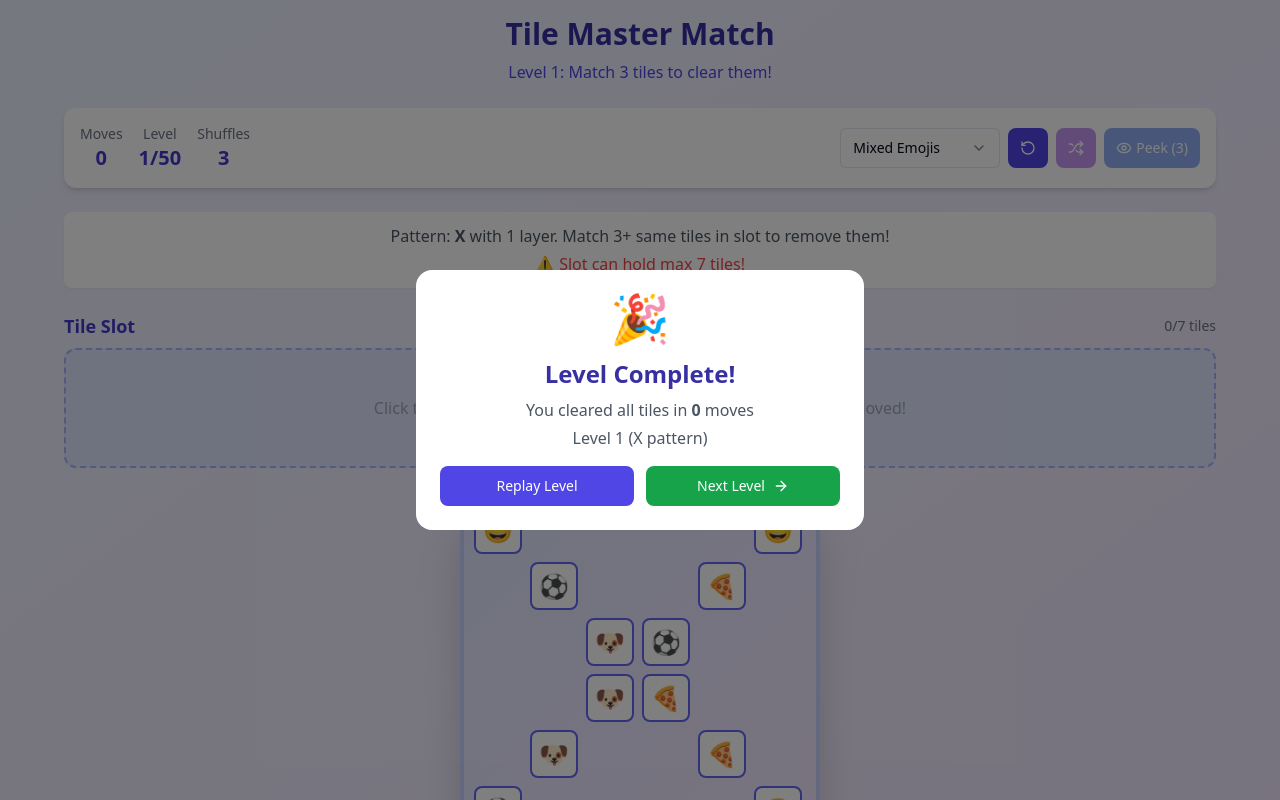
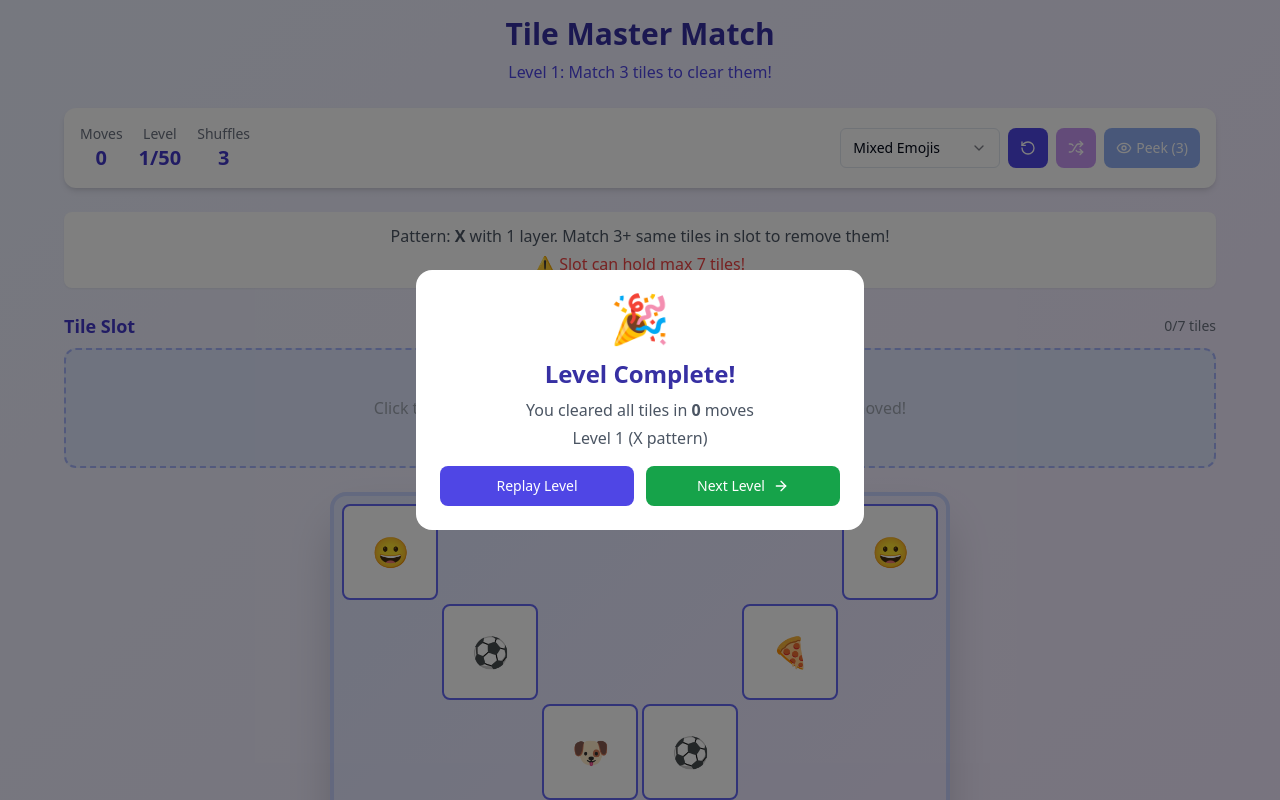
Before and after one commit to raobeid2025/3tilesGamev1, a React (Vite) app: page / in a window 1280 px wide. Shown: the top 800 px of the page. Built offline with nearby package versions, Linux system fonts and the light colour scheme.

Commit message:
[dyad] wrote 1 file(s)

```diff
--- a/src/components/TileGameBoard.tsx
+++ b/src/components/TileGameBoard.tsx
@@ -1,6 +1,6 @@
 "use client";
 
-import React from 'react';
+import React, { useState, useEffect, useRef, useCallback } from 'react';
 import { motion, AnimatePresence } from "framer-motion";
 import { Check } from "lucide-react";
 import { Tile, LevelConfig } from "@/utils/game-config";
@@ -32,21 +32,65 @@ const TileGameBoard: React.FC<TileGameBoardProps> = ({
   // Sort tiles by layer to ensure correct z-index rendering (lower layers first)
   const sortedTiles = [...tiles].sort((a, b) => a.layer - b.layer);
 
-  const tileSize = 52; // Base size of a tile
-  const tileSpacing = 4; // Gap between tiles (approx 0.5rem)
-  const effectiveTileSize = tileSize + tileSpacing; // Total space a tile occupies
+  const boardRef = useRef<HTMLDivElement>(null);
+  const [calculatedTileSize, setCalculatedTileSize] = useState(52); // Default desktop size
+  const [calculatedTileSpacing, setCalculatedTileSpacing] = useState(4); // Default spacing
+
+  const tileDepth = 6; // Fixed depth for the 3D effect
+
+  const calculateSizes = useCallback(() => {
+    if (boardRef.current) {
+      const containerWidth = boardRef.current.offsetWidth;
+      // Max board width for larger screens, otherwise use container width
+      const maxBoardWidth = Math.min(containerWidth, 600);
+
+      const newTileSpacing = 4; // Keep spacing consistent
+      const availableWidthForTiles = maxBoardWidth - (currentLevelConfig.gridSize - 1) * newTileSpacing;
+      let newTileSize = Math.floor(availableWidthForTiles / currentLevelConfig.gridSize);
+
+      // Ensure a minimum tile size for usability
+      newTileSize = Math.max(newTileSize, 30);
+
+      setCalculatedTileSize(newTileSize);
+      setCalculatedTileSpacing(newTileSpacing);
+    }
+  }, [currentLevelConfig.gridSize]);
+
+  useEffect(() => {
+    calculateSizes(); // Initial calculation
+
+    const resizeObserver = new ResizeObserver(calculateSizes);
+    if (boardRef.current) {
+      resizeObserver.observe(boardRef.current);
+    }
+
+    return () => {
+      if (boardRef.current) {
+        resizeObserver.unobserve(boardRef.current);
+      }
+    };
+  }, [calculateSizes]);
+
+  const effectiveTileSize = calculatedTileSize + calculatedTileSpacing;
+
+  const getEmojiFontSize = (size: number) => {
+    if (size >= 50) return "text-3xl";
+    if (size >= 40) return "text-2xl";
+    return "text-xl";
+  };
 
   return (
-    <div className="flex justify-center mb-6">
+    <div className="flex justify-center mb-6 w-full px-2 sm:px-4"> {/* Added w-full and padding for responsiveness */}
       <div
+        ref={boardRef} // Attach ref here
         className="bg-gradient-to-br from-indigo-100 to-purple-100 rounded-2xl p-2 shadow-2xl relative overflow-hidden border-4 border-indigo-200"
-        style={{ perspective: '1000px' }} // Added perspective to the board
+        style={{ perspective: '1000px' }}
       >
         <div
           className="relative"
           style={{
-            width: `${currentLevelConfig.gridSize * effectiveTileSize}px`,
-            height: `${currentLevelConfig.gridSize * effectiveTileSize}px`,
+            width: `${currentLevelConfig.gridSize * effectiveTileSize - calculatedTileSpacing}px`, // Adjust total width
+            height: `${currentLevelConfig.gridSize * effectiveTileSize - calculatedTileSpacing}px`, // Adjust total height
           }}
         >
           {sortedTiles.map((tile) => {
@@ -61,11 +105,11 @@ const TileGameBoard: React.FC<TileGameBoardProps> = ({
                 layout
                 initial={!blocked ? { scale: 0.8, opacity: 0 } : {}}
                 animate={
-                  isThisThePeekedTile || isDisplayingPeek // If it's the peeked tile OR the tile moving for peek
-                    ? { scale: 1, opacity: 1 } // It should be fully opaque
+                  isThisThePeekedTile || isDisplayingPeek
+                    ? { scale: 1, opacity: 1 }
                     : blocked
-                      ? { scale: 1, opacity: 0.6 } // If blocked and not involved in peek, 60% opacity
-                      : { scale: 1, opacity: 1 } // Otherwise (unblocked), fully opaque
+                      ? { scale: 1, opacity: 0.6 }
+                      : { scale: 1, opacity: 1 }
                 }
                 exit={{
                   scale: 0,
@@ -79,31 +123,32 @@ const TileGameBoard: React.FC<TileGameBoardProps> = ({
                   damping: 45
                 } : { duration: 0 }}
                 style={{
-                  left: `${tile.position.col * effectiveTileSize + tileSpacing / 2}px`,
-                  top: `${tile.position.row * effectiveTileSize + tileSpacing / 2}px`,
+                  left: `${tile.position.col * effectiveTileSize}px`,
+                  top: `${tile.position.row * effectiveTileSize}px`,
                   transform: `translateZ(${tile.layer * 15}px)`,
-                  zIndex: isDisplayingPeek ? 2 : (isThisThePeekedTile ? 1.5 : tile.layer), // Ensure peeked tile is visible
+                  zIndex: isDisplayingPeek ? 2 : (isThisThePeekedTile ? 1.5 : tile.layer),
                 }}
               >
                 {/* The actual tile that moves */}
                 <motion.div
                   key={`actual-tile-${tile.id}`}
                   className={`
-                    relative w-12 h-12 cursor-pointer transform
+                    relative cursor-pointer transform
                     ${(blocked && !isDisplayingPeek && !isThisThePeekedTile) ? "cursor-not-allowed" : ""}
                   `}
                   onClick={() => handleTileClickOnBoard(tile.id, blocked)}
                   style={{
+                    width: `${calculatedTileSize}px`,
+                    height: `${calculatedTileSize}px`,
                     transformStyle: "preserve-3d",
-                    transformOrigin: "center center -2px", // Set transform origin for 3D rotation (assuming 4px depth)
-                    zIndex: isDisplayingPeek ? 2 : (isThisThePeekedTile ? 1.5 : 1), // Keep zIndex high for the lifting tile
+                    transformOrigin: `center center -${tileDepth / 2}px`, // Set transform origin for 3D rotation
+                    zIndex: isDisplayingPeek ? 2 : (isThisThePeekedTile ? 1.5 : 1),
                   }}
-                  // Animation for lifting the tile and handling selection scale (opacity handled by parent)
                   animate={isDisplayingPeek
-                    ? { y: -30, x: 15, rotate: 8, scale: 1 } // Only position/rotation/scale for moving tile
+                    ? { y: -30, x: 15, rotate: 8, scale: 1 }
                     : selectedTiles.includes(tile.id)
-                      ? { scale: 0.95 } // Only scale for selected tiles
-                      : { scale: 1 }} // Default scale
+                      ? { scale: 0.95 }
+                      : { scale: 1 }}
                   transition={{ type: "spring", stiffness: 500, damping: 30 }}
                   whileHover={!blocked && !isDisplayingPeek
                     ? {
@@ -118,27 +163,26 @@ const TileGameBoard: React.FC<TileGameBoardProps> = ({
                 >
                   {/* Front Face (Emoji) */}
                   <div className={`
-                    absolute w-full h-full flex items-center justify-center rounded-lg text-2xl font-bold
+                    absolute w-full h-full flex items-center justify-center rounded-lg ${getEmojiFontSize(calculatedTileSize)} font-bold
                     border-2 transition-all duration-200
-                    ${(blocked && !isThisThePeekedTile) // Apply blocked styling only if not the peeked tile
+                    ${(blocked && !isThisThePeekedTile)
                       ? "border-gray-500 bg-gray-400"
                       : tile.layer === 0
                         ? "border-indigo-500 bg-white"
                         : tile.layer === 1
                           ? "border-purple-600 bg-purple-200"
                           : "border-pink-700 bg-pink-300"}
-                    ${isThisThePeekedTile ? "border-yellow-500 ring-4 ring-yellow-300" : ""} // Highlight peeked tile
+                    ${isThisThePeekedTile ? "border-yellow-500 ring-4 ring-yellow-300" : ""}
                   `}
                     style={{
-                      transform: "translateZ(2px)", // Adjusted translateZ for 4px depth
-                      // Removed boxShadow
-                      background: (blocked && !isThisThePeekedTile) // Apply blocked background only if not the peeked tile
-                        ? "#a0a0a0" // Solid gray for blocked
+                      transform: `translateZ(${tileDepth / 2}px)`,
+                      background: (blocked && !isThisThePeekedTile)
+                        ? "#a0a0a0"
                         : tile.layer === 0
-                          ? "#ffffff" // Solid white
+                          ? "#ffffff"
                           : tile.layer === 1
-                            ? "#e8dcfc" // Solid light purple
-                            : "#fcdde9" // Solid light pink
+                            ? "#e8dcfc"
+                            : "#fcdde9"
                     }}
                   >
                     <span className="relative z-10">
@@ -148,47 +192,43 @@ const TileGameBoard: React.FC<TileGameBoardProps> = ({
 
                   {/* Top Face */}
                   <div className={`
-                    absolute w-full h-2 rounded-t-lg
+                    absolute w-full rounded-t-lg
                     ${(blocked && !isThisThePeekedTile)
                       ? "bg-gray-500"
                       : selectedTiles.includes(tile.id)
                         ? "bg-yellow-400"
                         : tile.layer === 0
-                          ? "bg-indigo-400" // Slightly darker indigo for top
-                          : tile.layer === 1
-                            ? "bg-purple-400" // Slightly darker purple for top
-                            : "bg-pink-500"} // Slightly darker pink for top
+                          ? "bg-indigo-400"
+                          : "bg-purple-500"}
                     ${isThisThePeekedTile ? "bg-yellow-500" : ""}
                   `}
                     style={{
-                      transform: "rotateX(90deg) translateY(-24px) translateZ(2px)", // Adjusted for 4px depth (48px tile height / 2 = 24px)
-                      // Removed boxShadow
+                      height: `${tileDepth}px`,
+                      transform: `rotateX(90deg) translateY(${calculatedTileSize / -2 + tileDepth / 2}px) translateZ(${tileDepth / 2}px)`,
                     }}
                   ></div>
 
                   {/* Right Face */}
                   <div className={`
-                    absolute h-full w-2 rounded-r-lg
+                    absolute h-full rounded-r-lg
                     ${(blocked && !isThisThePeekedTile)
                       ? "bg-gray-600"
                       : selectedTiles.includes(tile.id)
                         ? "bg-yellow-600"
                         : tile.layer === 0
-                          ? "bg-indigo-600" // Even darker indigo for right
-                          : tile.layer === 1
-                            ? "bg-purple-600" // Even darker purple for right
-                            : "bg-pink-700"} // Even darker pink for right
+                          ? "bg-indigo-600"
+                          : "bg-purple-700"}
                     ${isThisThePeekedTile ? "bg-yellow-600" : ""}
                   `}
                     style={{
-                      transform: "rotateY(90deg) translateX(24px) translateZ(2px)", // Adjusted for 4px depth (48px tile width / 2 = 24px)
-                      // Removed boxShadow
+                      width: `${tileDepth}px`,
+                      transform: `rotateY(90deg) translateX(${calculatedTileSize / 2 - tileDepth / 2}px) translateZ(${tileDepth / 2}px)`,
                     }}
                   ></div>
 
                   {tile.isMatched && (
                     <div className="absolute inset-0 bg-green-500 bg-opacity-60 flex items-center justify-center rounded-lg"
-                      style={{ transform: "translateZ(15px)" }}>
+                      style={{ transform: `translateZ(${tileDepth + 5}px)` }}> {/* Ensure checkmark is above faces */}
                       <Check className="text-white" size={24} />
                     </div>
                   )}
```
